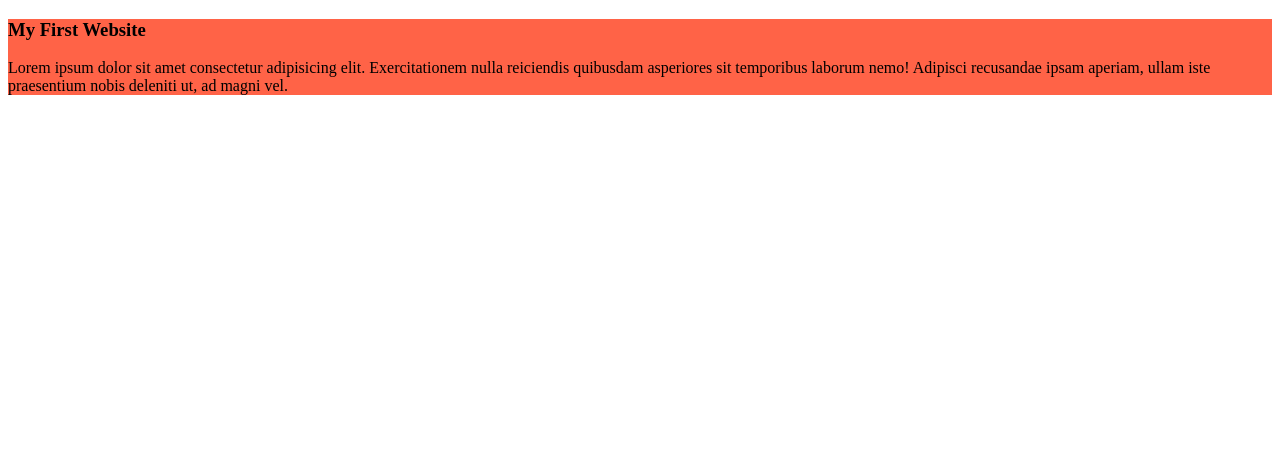
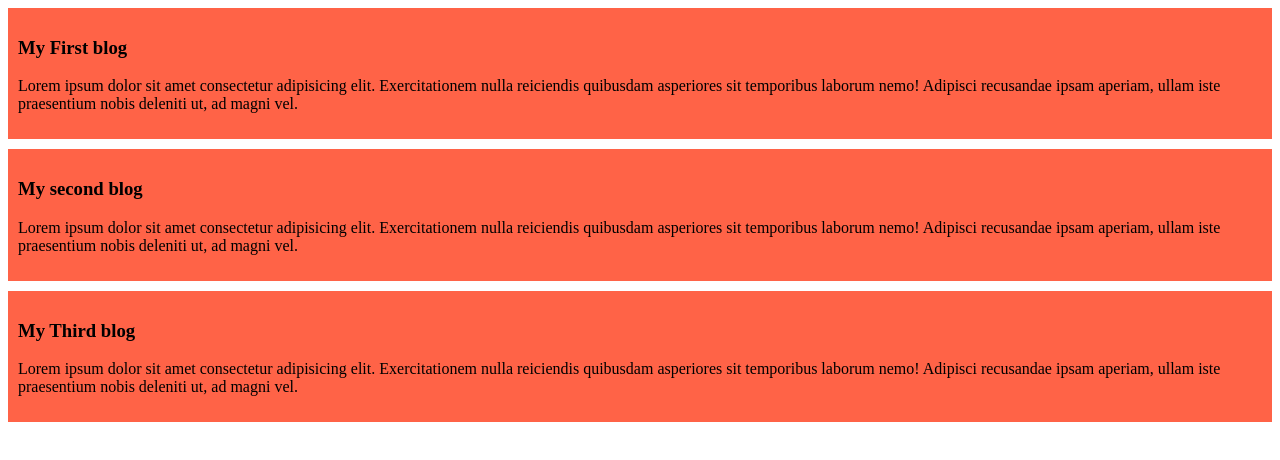
Before and after one commit to kulsumfiroz/my-simple-website, a plain HTML site: page index.html in a window 1280 px wide. Drawn offline with Linux system fonts and the light colour scheme.

Commit message:
added the second and the third blog

```diff
--- a/index.html
+++ b/index.html
@@ -8,8 +8,16 @@
 </head>
 <body>
 <div>
-    <h3>My First Website </h3>
+    <h3>My First blog </h3>
     <p>Lorem ipsum dolor sit amet consectetur adipisicing elit. Exercitationem nulla reiciendis quibusdam asperiores sit temporibus laborum nemo! Adipisci recusandae ipsam aperiam, ullam iste praesentium nobis deleniti ut, ad magni vel.</p>
 </div>
-</body>
+<div>
+    <h3>My second blog </h3>
+    <p>Lorem ipsum dolor sit amet consectetur adipisicing elit. Exercitationem nulla reiciendis quibusdam asperiores sit temporibus laborum nemo! Adipisci recusandae ipsam aperiam, ullam iste praesentium nobis deleniti ut, ad magni vel.</p>
+</div>
+<div>
+    <h3>My Third blog </h3>
+    <p>Lorem ipsum dolor sit amet consectetur adipisicing elit. Exercitationem nulla reiciendis quibusdam asperiores sit temporibus laborum nemo! Adipisci recusandae ipsam aperiam, ullam iste praesentium nobis deleniti ut, ad magni vel.</p>
+</div>
+
 </html>
--- a/styles/blog.css
+++ b/styles/blog.css
@@ -1,3 +1,5 @@
 div{
     background-color: tomato;
+    padding: 10px;
+    margin-bottom: 10px;
 }
```
